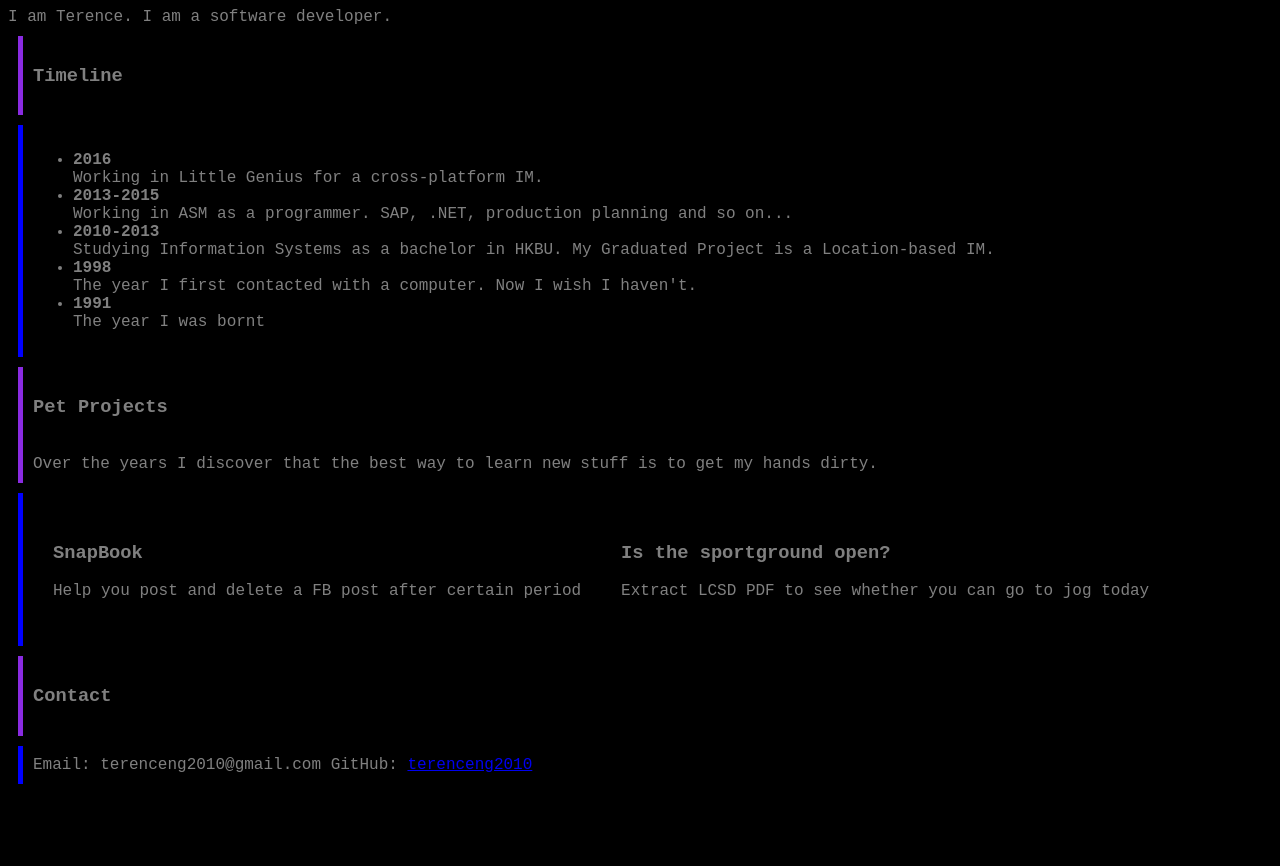
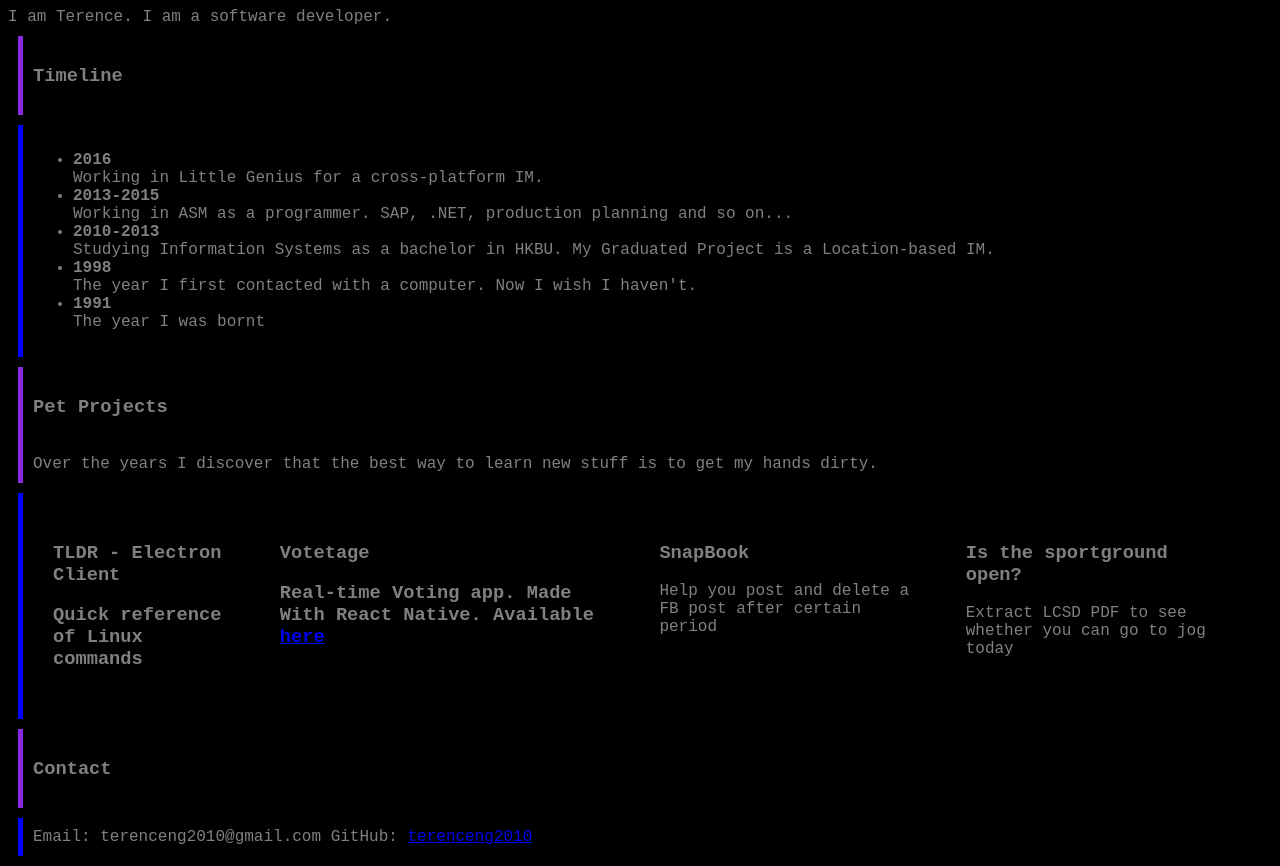
Before and after one commit to terenceng2010/terenceng2010.github.io, a plain HTML site: page index.html in a window 1280 px wide. Before the commit the page ends 800 px from the top, so only its background shows below. Drawn offline with Linux system fonts and the light colour scheme.

Commit message:
Update index.html

```diff
--- a/index.html
+++ b/index.html
@@ -64,6 +64,8 @@ document.addEventListener("DOMContentLoaded", function(event) {
 </section>
 <section class='pet-projects-title'><h3>Pet Projects</h3> <br/>Over the years I discover that the best way to learn new stuff is to get my hands dirty.</section>
 <section class='pet-projects'>
+    <div class='project'><h3>TLDR - Electron Client<h3><p>Quick reference of Linux commands</p></div>
+    <div class='project'><h3>Votetage<h3><p>Real-time Voting app. Made With React Native. Available <a href='https://play.google.com/store/apps/details?id=com.terenceng2010.votetage&hl=zh-TW'>here</a></p></div>
     <div class='project'><h3>SnapBook</h3><p>Help you post and delete a FB post after certain period</p></div>
     <div class='project'><h3>Is the sportground open?</h3><p>Extract LCSD PDF to see whether you can go to jog today</p></div>
    <!-- <div class='project'><h3><h3><p></p></div>-->
```
